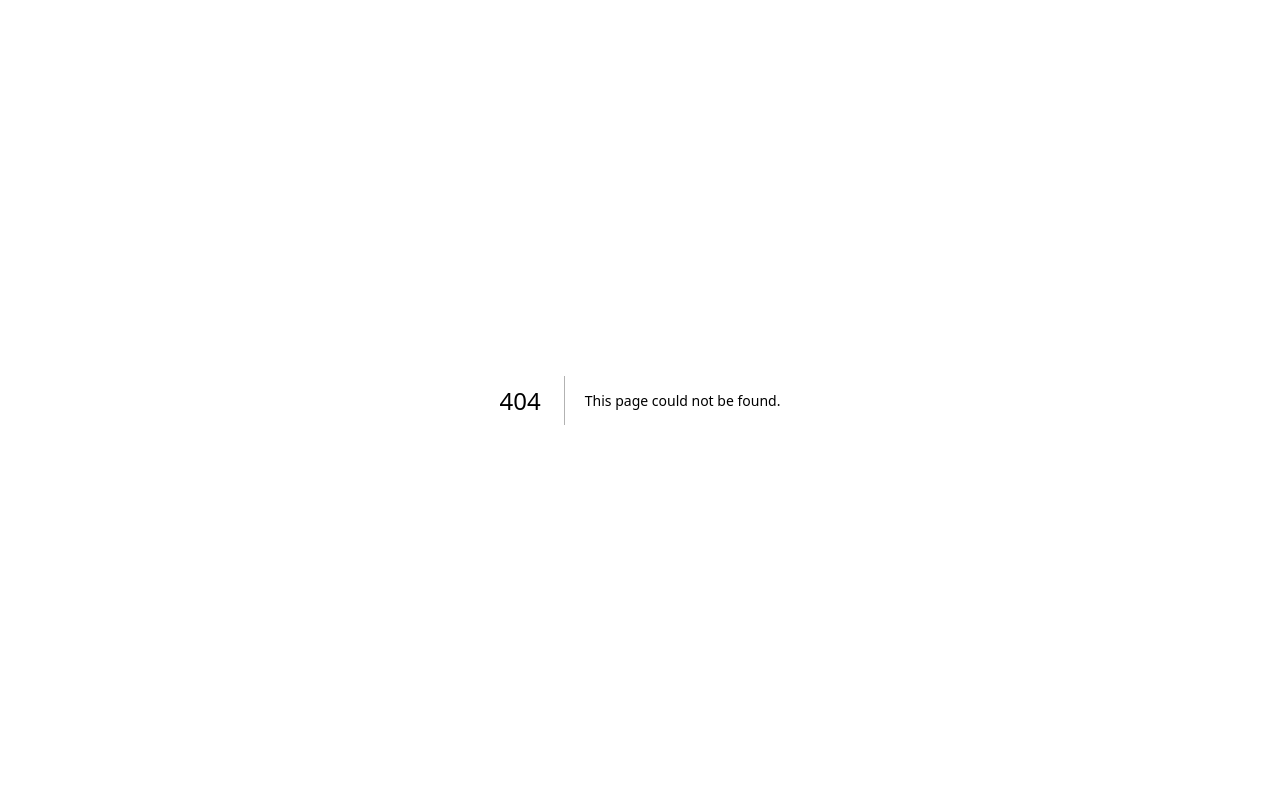
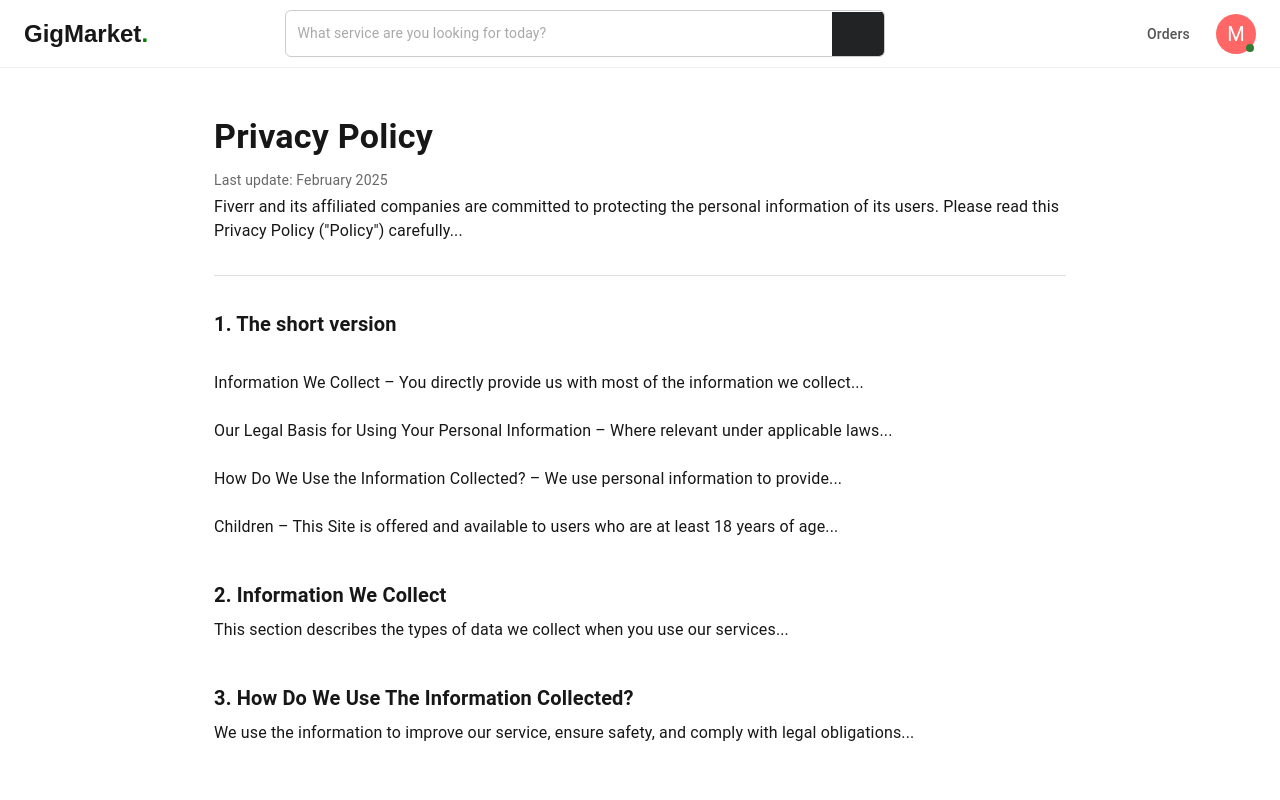
Before and after one commit to KishanRamoliya30/GigMarket, a Next.js app: page /privacy-policy in a window 1280 px wide. Before the commit this address had no page. Shown: the top 800 px of the page. Built offline with nearby package versions, Linux system fonts and the light colour scheme; some icons are missing.

Commit message:
privacy policy page ui

```diff
--- a/src/app/(auth)/layout.tsx
+++ b/src/app/(auth)/layout.tsx
@@ -32,7 +32,7 @@ const Wrapper = styled(Box)(({ theme }) => ({
     display: "flex",
     alignItems: "center",
     justifyContent: "center",
-    padding: "2rem",
+    // padding: "2rem",
     flexDirection:"column"
   },
 
--- /dev/null
+++ b/src/app/(protected)/privacy-policy/content.ts
@@ -0,0 +1,29 @@
+// content.ts
+export const privacyPolicyContent = {
+  lastUpdated: "February 2025",
+  intro: `Fiverr and its affiliated companies are committed to protecting the personal information of its users.
+Please read this Privacy Policy ("Policy") carefully...`,
+  sections: [
+    {
+      title: "The short version",
+      content: `
+Information We Collect – You directly provide us with most of the information we collect...
+
+Our Legal Basis for Using Your Personal Information – Where relevant under applicable laws...
+
+How Do We Use the Information Collected? – We use personal information to provide...
+
+Children – This Site is offered and available to users who are at least 18 years of age...
+      `,
+    },
+    {
+      title: "Information We Collect",
+      content: "This section describes the types of data we collect when you use our services..."
+    },
+    {
+      title: "How Do We Use The Information Collected?",
+      content: "We use the information to improve our service, ensure safety, and comply with legal obligations..."
+    }
+    // Add more sections dynamically...
+  ],
+};
--- /dev/null
+++ b/src/app/(protected)/privacy-policy/page.tsx
@@ -0,0 +1,38 @@
+"use client";
+
+import React from "react";
+import { Box, Typography, Container, Divider } from "@mui/material";
+import { privacyPolicyContent } from "./content";
+
+const PrivacyPolicyPage = () => {
+  return (
+    <Container maxWidth="md" sx={{ py: 6 }}>
+      <Typography variant="h4" fontWeight={700} gutterBottom>
+        Privacy Policy
+      </Typography>
+
+      <Typography variant="body2" color="text.secondary" gutterBottom>
+        Last update: {privacyPolicyContent.lastUpdated}
+      </Typography>
+
+      <Typography variant="body1" paragraph>
+        {privacyPolicyContent.intro}
+      </Typography>
+
+      <Divider sx={{ my: 4 }} />
+
+      {privacyPolicyContent.sections.map((section, index) => (
+        <Box key={index} sx={{ mb: 5 }}>
+          <Typography variant="h6" fontWeight={600} gutterBottom>
+            {index + 1}. {section.title}
+          </Typography>
+          <Typography variant="body1" component="div" sx={{ whiteSpace: "pre-line" }}>
+            {section.content}
+          </Typography>
+        </Box>
+      ))}
+    </Container>
+  );
+};
+
+export default PrivacyPolicyPage;
--- a/src/app/api/signup/route.ts
+++ b/src/app/api/signup/route.ts
@@ -2,7 +2,7 @@ import { NextResponse } from "next/server";
 import bcryptjs from "bcryptjs";
 import User from "../../models/user";
 import dbConnect from "@/app/lib/dbConnect";
-import { generateToken } from "@/app/utils/jwt";
+import { generateToken } from "../../utils/jwt";
 
 interface SignupRequestBody {
   email: string;
--- a/src/app/utils/jwt.tsx
+++ b/src/app/utils/jwt.tsx
@@ -4,7 +4,7 @@ import { NextRequest } from 'next/server';
 const JWT_SECRET = process.env.JWT_SECRET ?? 'secret';
 
 export function generateToken(payload: object) {
-  return jwt.sign(payload, JWT_SECRET, { expiresIn: '1h' });
+  return jwt.sign(payload, JWT_SECRET, { expiresIn: '7d' });
 }
 
 export function verifyToken(req:NextRequest) {
```
Also changed, not shown: utils/auth.ts (added).
